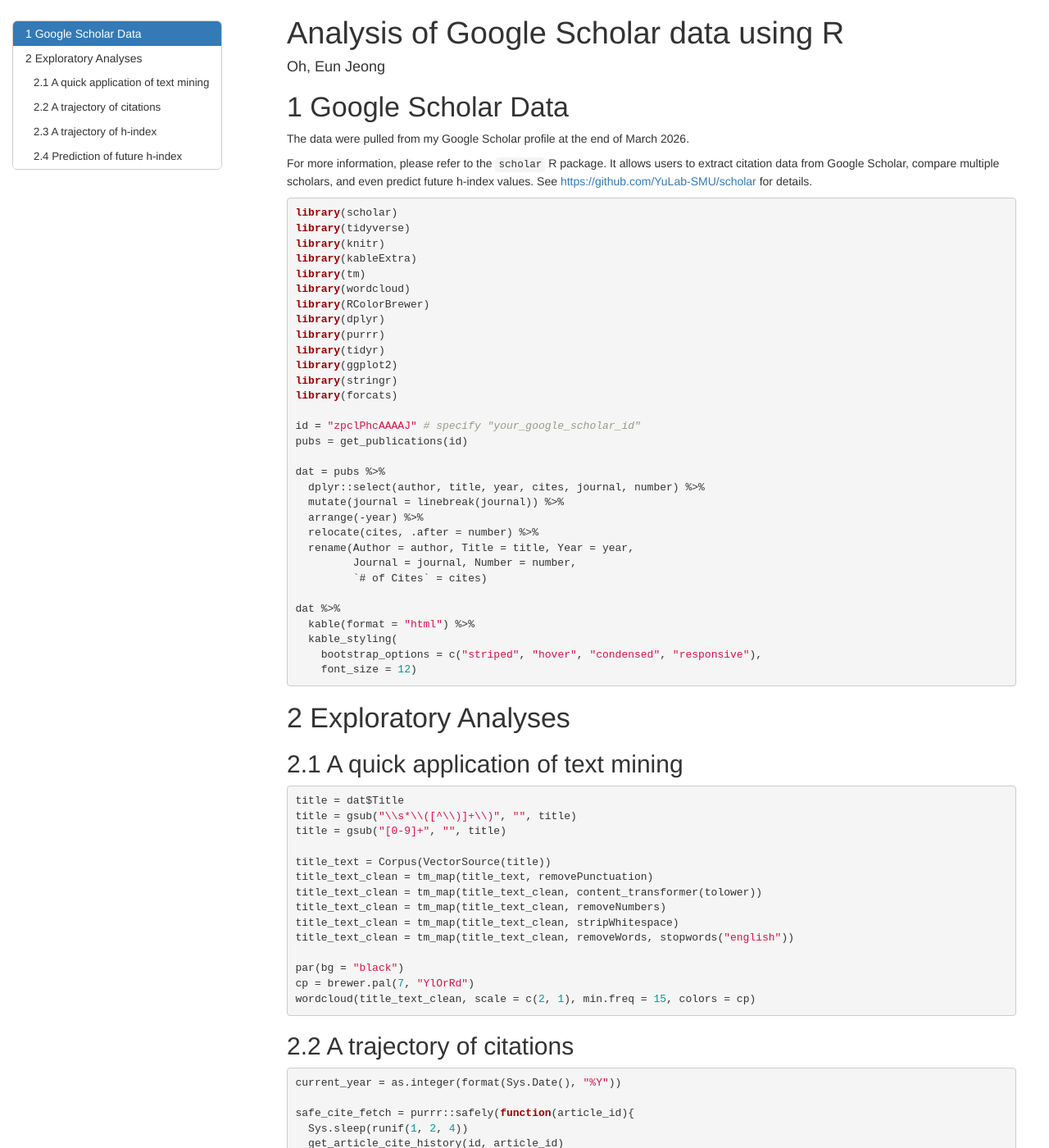
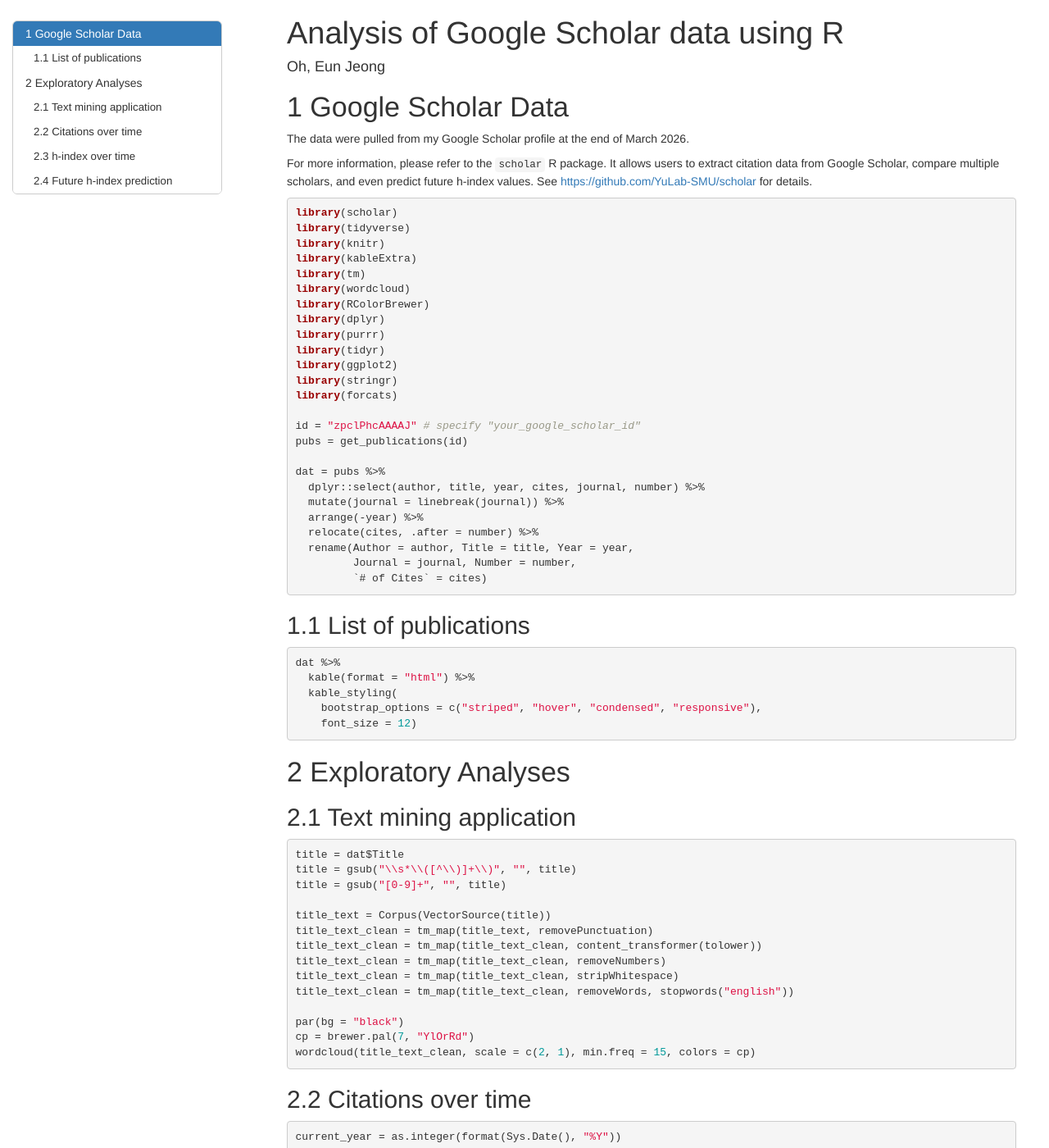
Before and after one commit to oheunj/oheunj.github.io, a Jekyll site: the page illustrations/03_GoogleScholar_260325.html, which Jekyll copies as it is, in a window 1280 px wide and 1400 px high. Shown: the whole window at 82% size. Built offline with Jekyll 4.4.1, drawn with Linux system fonts in a browser that asks for light colours; some of the changed text lies outside the part shown.

Commit message:
Add files via upload

```diff
--- a/illustrations/03_GoogleScholar_260325.html
+++ b/illustrations/03_GoogleScholar_260325.html
@@ -1531,20 +1531,23 @@ dat = pubs %&gt;%
   relocate(cites, .after = number) %&gt;%
   rename(Author = author, Title = title, Year = year,
          Journal = journal, Number = number,
-         `# of Cites` = cites)
-
-dat %&gt;%
+         `# of Cites` = cites) </code></pre>
+<div id="list-of-publications" class="section level2" number="1.1">
+<h2><span class="header-section-number">1.1</span> List of
+publications</h2>
+<pre class="r"><code>dat %&gt;%
   kable(format = &quot;html&quot;) %&gt;%
   kable_styling(
     bootstrap_options = c(&quot;striped&quot;, &quot;hover&quot;, &quot;condensed&quot;, &quot;responsive&quot;),
     font_size = 12)</code></pre>
 </div>
+</div>
 <div id="exploratory-analyses" class="section level1" number="2">
 <h1><span class="header-section-number">2</span> Exploratory
 Analyses</h1>
-<div id="a-quick-application-of-text-mining" class="section level2" number="2.1">
-<h2><span class="header-section-number">2.1</span> A quick application
-of text mining</h2>
+<div id="text-mining-application" class="section level2" number="2.1">
+<h2><span class="header-section-number">2.1</span> Text mining
+application</h2>
 <pre class="r"><code>title = dat$Title
 title = gsub(&quot;\\s*\\([^\\)]+\\)&quot;, &quot;&quot;, title)
 title = gsub(&quot;[0-9]+&quot;, &quot;&quot;, title)
@@ -1560,9 +1563,9 @@ par(bg = &quot;black&quot;)
 cp = brewer.pal(7, &quot;YlOrRd&quot;)
 wordcloud(title_text_clean, scale = c(2, 1), min.freq = 15, colors = cp)</code></pre>
 </div>
-<div id="a-trajectory-of-citations" class="section level2" number="2.2">
-<h2><span class="header-section-number">2.2</span> A trajectory of
-citations</h2>
+<div id="citations-over-time" class="section level2" number="2.2">
+<h2><span class="header-section-number">2.2</span> Citations over
+time</h2>
 <pre class="r"><code>current_year = as.integer(format(Sys.Date(), &quot;%Y&quot;))
 
 safe_cite_fetch = purrr::safely(function(article_id){
@@ -1620,9 +1623,9 @@ ggplot(cites_plot_data, aes(
   theme_bw() +
   theme(panel.border = element_rect(color = &quot;black&quot;, fill = NA, size = 1))</code></pre>
 </div>
-<div id="a-trajectory-of-h-index" class="section level2" number="2.3">
-<h2><span class="header-section-number">2.3</span> A trajectory of
-h-index</h2>
+<div id="h-index-over-time" class="section level2" number="2.3">
+<h2><span class="header-section-number">2.3</span> h-index over
+time</h2>
 <pre class="r"><code>citations = get_citation_history(id)
 
 ggplot(citations, aes(
@@ -1632,15 +1635,15 @@ ggplot(citations, aes(
   geom_line(color = &quot;blue&quot;, size = 1.2) +
   geom_point(color = &quot;red&quot;) +
   labs(
-    title = &quot;The h-index Over Time&quot;,
+    title = &quot;h-index Over Time&quot;,
     x = &quot;Year&quot;,
     y = &quot;h-index&quot;
   ) +
   theme_minimal()</code></pre>
 </div>
-<div id="prediction-of-future-h-index" class="section level2" number="2.4">
-<h2><span class="header-section-number">2.4</span> Prediction of future
-h-index</h2>
+<div id="future-h-index-prediction" class="section level2" number="2.4">
+<h2><span class="header-section-number">2.4</span> Future h-index
+prediction</h2>
 <pre class="r"><code>predict_h_index(id)</code></pre>
 </div>
 </div>
```
